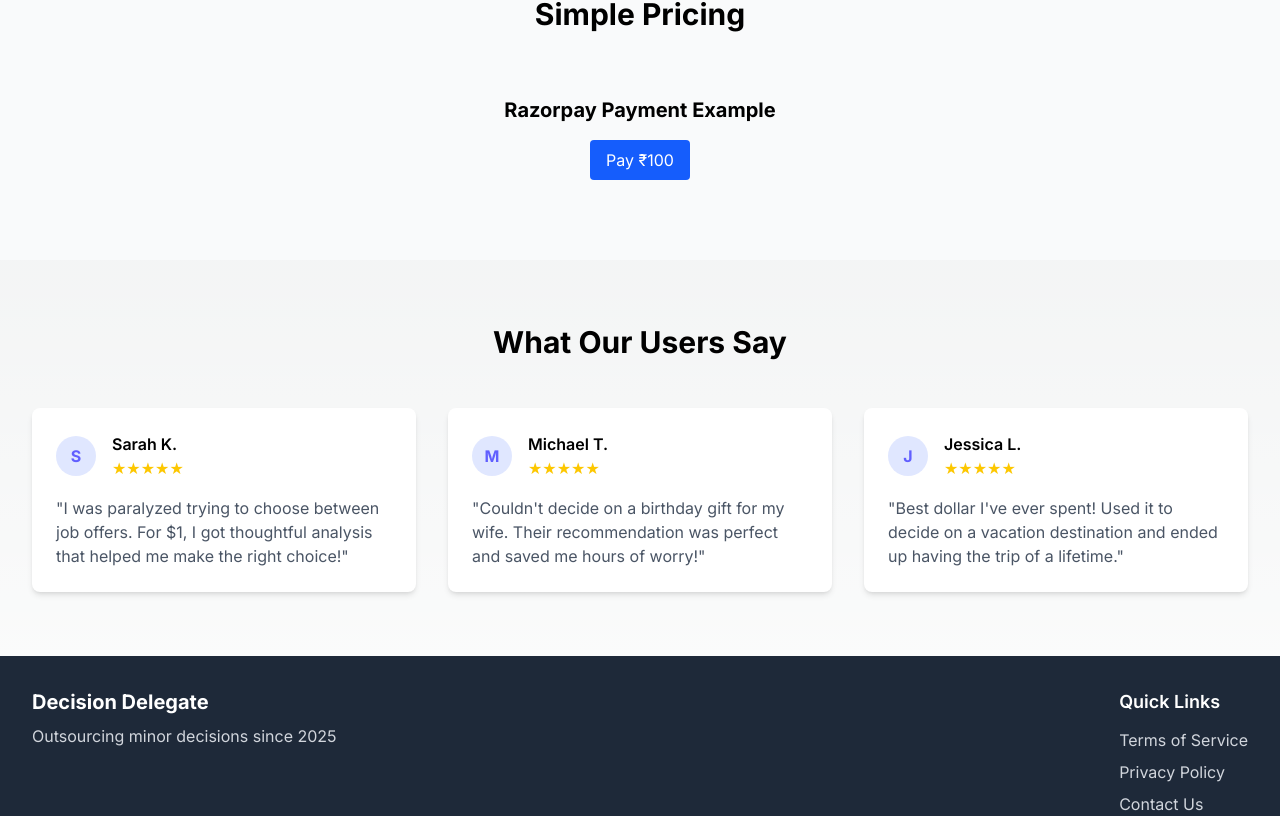
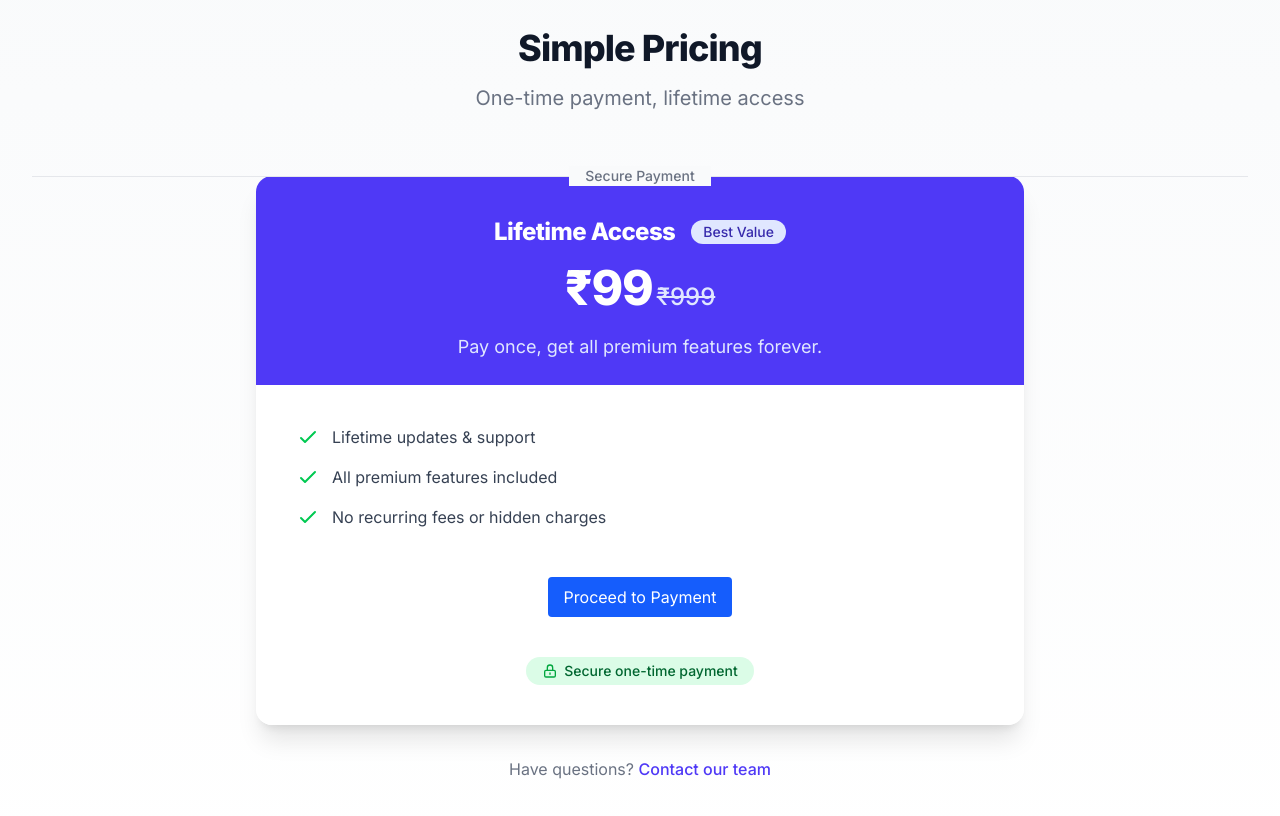
Before and after one commit to nidhish-srivastava/Decision-Delegate, a Next.js app: page / in a window 1280 px wide. Shown: the part 1484-2300 px from the top of the page. Built offline with nearby package versions, Linux system fonts and the light colour scheme.

Commit message:
fixed pricing

```diff
--- a/src/app/layout.js
+++ b/src/app/layout.js
@@ -4,8 +4,8 @@ import './globals.css';
 const inter = Inter({ subsets: ['latin'] });
 
 export const metadata = {
-  title: 'Decision Delegate | Outsource Your Small Decisions for $1',
-  description: 'Struggling with minor decisions? Let us handle it for just $1. Get personalized recommendations within 24 hours!',
+  title: 'Decision Delegate | Outsource Your Small Decisions for &#8377;99',
+  description: 'Struggling with minor decisions? Let us handle it for just &#8377;99 Get personalized recommendations within 24 hours!',
 };
 
 export default function RootLayout({ children }) {
--- a/src/app/page.js
+++ b/src/app/page.js
@@ -13,7 +13,7 @@ export default function Home() {
         <div className="max-w-7xl mx-auto px-4 sm:px-6 lg:px-8">
           <div className="text-center">
             <h1 className="text-4xl font-bold mb-4">Decision Fatigue?</h1>
-            <p className="text-xl mb-8">Outsource your minor decisions for just $1. Get personalized, thoughtful recommendations from our team of decision experts.</p>
+            <p className="text-xl mb-8">Outsource your minor decisions for just &#8377;99 . Get personalized, thoughtful recommendations from our team of decision experts.</p>
             <button className="bg-white text-indigo-600 font-bold py-3 px-8 rounded-lg hover:bg-gray-100 transition-colors">
               Delegate Now
             </button>
@@ -33,7 +33,7 @@ export default function Home() {
             />
             <FeatureCard
               icon="💳"
-              title="2. Pay Just $1"
+              title="2. Pay Just &#8377;99"
               description="Make a secure payment through our Stripe integration. No subscriptions, no hidden fees—just a simple one-time payment."
             />
             <FeatureCard
@@ -71,14 +71,77 @@ export default function Home() {
       </section>
 
       {/* Pricing Section */}
-      <section id="pricing" className="py-16 bg-gray-50">
-        <div className="max-w-7xl mx-auto px-4 sm:px-6 lg:px-8">
-          <h2 className="text-3xl font-bold text-center mb-12">Simple Pricing</h2>
-          <div className="max-w-lg mx-auto">
+      <section id="pricing" className="py-24 bg-gradient-to-b from-gray-50 to-white">
+  <div className="max-w-7xl mx-auto px-4 sm:px-6 lg:px-8">
+    <div className="text-center mb-16">
+      <h2 className="text-4xl font-extrabold text-gray-900 tracking-tight mb-4">Simple Pricing</h2>
+      <p className="max-w-2xl mx-auto text-xl text-gray-500">One-time payment, lifetime access</p>
+    </div>
+
+    <div className="relative">
+      {/* Decorative background elements */}
+      <div className="absolute inset-0 flex items-center" aria-hidden="true">
+        <div className="w-full border-t border-gray-200"></div>
+      </div>
+      <div className="absolute inset-0 flex items-center justify-center">
+        <span className="bg-gray-50 px-4 text-sm text-gray-500 font-medium">
+          Secure Payment
+        </span>
+      </div>
+    </div>
+
+    <div className="mt-16 bg-white rounded-2xl shadow-xl overflow-hidden lg:max-w-3xl lg:mx-auto">
+      <div className="px-6 py-8 bg-indigo-600 sm:p-10 sm:pb-6">
+        <div className="flex items-center justify-center">
+          <h3 className="text-2xl font-extrabold text-white tracking-tight">Lifetime Access</h3>
+          <span className="ml-4 inline-flex items-center px-3 py-0.5 rounded-full text-sm font-medium bg-indigo-100 text-indigo-800">
+            Best Value
+          </span>
+        </div>
+        <div className="mt-4 flex items-baseline text-center justify-center">
+          <span className="text-5xl font-extrabold text-white tracking-tight">₹99</span>
+          <span className="ml-1 text-2xl font-medium text-indigo-100 line-through">₹999</span>
+        </div>
+        <p className="mt-5 text-lg text-indigo-100 text-center">Pay once, get all premium features forever.</p>
+      </div>
+      <div className="px-6 pt-6 pb-8 bg-white sm:p-10">
+        <ul className="space-y-4">
+          {['Lifetime updates & support', 'All premium features included', 'No recurring fees or hidden charges'].map((feature) => (
+            <li key={feature} className="flex items-start">
+              <div className="flex-shrink-0">
+                <svg className="h-6 w-6 text-green-500" xmlns="http://www.w3.org/2000/svg" fill="none" viewBox="0 0 24 24" stroke="currentColor" aria-hidden="true">
+                  <path strokeLinecap="round" strokeLinejoin="round" strokeWidth="2" d="M5 13l4 4L19 7" />
+                </svg>
+              </div>
+              <p className="ml-3 text-base text-gray-700">{feature}</p>
+            </li>
+          ))}
+        </ul>
+
+        <div className="mt-8 rounded-md">
+          <div className="max-w-md mx-auto">
             <RazorpayCheckout />
           </div>
         </div>
-      </section>
+
+        <div className="mt-6 text-center">
+          <span className="inline-flex items-center px-4 py-1 rounded-full text-sm font-medium bg-green-100 text-green-800">
+            <svg className="mr-1.5 h-4 w-4 text-green-600" xmlns="http://www.w3.org/2000/svg" fill="none" viewBox="0 0 24 24" stroke="currentColor">
+              <path strokeLinecap="round" strokeLinejoin="round" strokeWidth="2" d="M12 15v2m-6 4h12a2 2 0 002-2v-6a2 2 0 00-2-2H6a2 2 0 00-2 2v6a2 2 0 002 2zm10-10V7a4 4 0 00-8 0v4h8z" />
+            </svg>
+            Secure one-time payment
+          </span>
+        </div>
+      </div>
+    </div>
+
+    <div className="mt-8 text-center">
+      <p className="text-base text-gray-500">
+        Have questions? <a href="#contact" className="font-medium text-indigo-600 hover:text-indigo-500">Contact our team</a>
+      </p>
+    </div>
+  </div>
+</section>
 
       {/* Testimonials */}
       <section className="py-16">
@@ -91,11 +154,11 @@ export default function Home() {
                   S
                 </div>
                 <div className="ml-4">
-                  <h4 className="font-semibold">Sarah K.</h4>
+                  <h4 className="font-semibold">Kushagra Sharma</h4>
                   <div className="text-yellow-400">★★★★★</div>
                 </div>
               </div>
-              <p className="text-gray-600">"I was paralyzed trying to choose between job offers. For $1, I got thoughtful analysis that helped me make the right choice!"</p>
+              <p className="text-gray-600">"I was paralyzed trying to choose between job offers. For &#8377;99, I got thoughtful analysis that helped me make the right choice!"</p>
             </div>
             <div className="bg-white p-6 rounded-lg shadow-md">
               <div className="flex items-center mb-4">
@@ -103,7 +166,7 @@ export default function Home() {
                   M
                 </div>
                 <div className="ml-4">
-                  <h4 className="font-semibold">Michael T.</h4>
+                  <h4 className="font-semibold">Rohan</h4>
                   <div className="text-yellow-400">★★★★★</div>
                 </div>
               </div>
@@ -115,7 +178,7 @@ export default function Home() {
                   J
                 </div>
                 <div className="ml-4">
-                  <h4 className="font-semibold">Jessica L.</h4>
+                  <h4 className="font-semibold">Aditya Kumar</h4>
                   <div className="text-yellow-400">★★★★★</div>
                 </div>
               </div>
--- a/src/components/RazorPayCheckout.jsx
+++ b/src/components/RazorPayCheckout.jsx
@@ -84,13 +84,12 @@ export default function RazorpayCheckout() {
 
   return (
     <div className="flex flex-col items-center justify-center p-4">
-      <h2 className="text-xl font-bold mb-4">Razorpay Payment Example</h2>
       <button
         onClick={() => makePayment()}
         disabled={loading}
         className="px-4 py-2 bg-blue-600 text-white rounded hover:bg-blue-700 disabled:bg-gray-400"
       >
-        {loading ? 'Processing...' : 'Pay ₹100'}
+        {loading ? 'Processing...' : 'Proceed to Payment'}
       </button>
     </div>
   );
```
